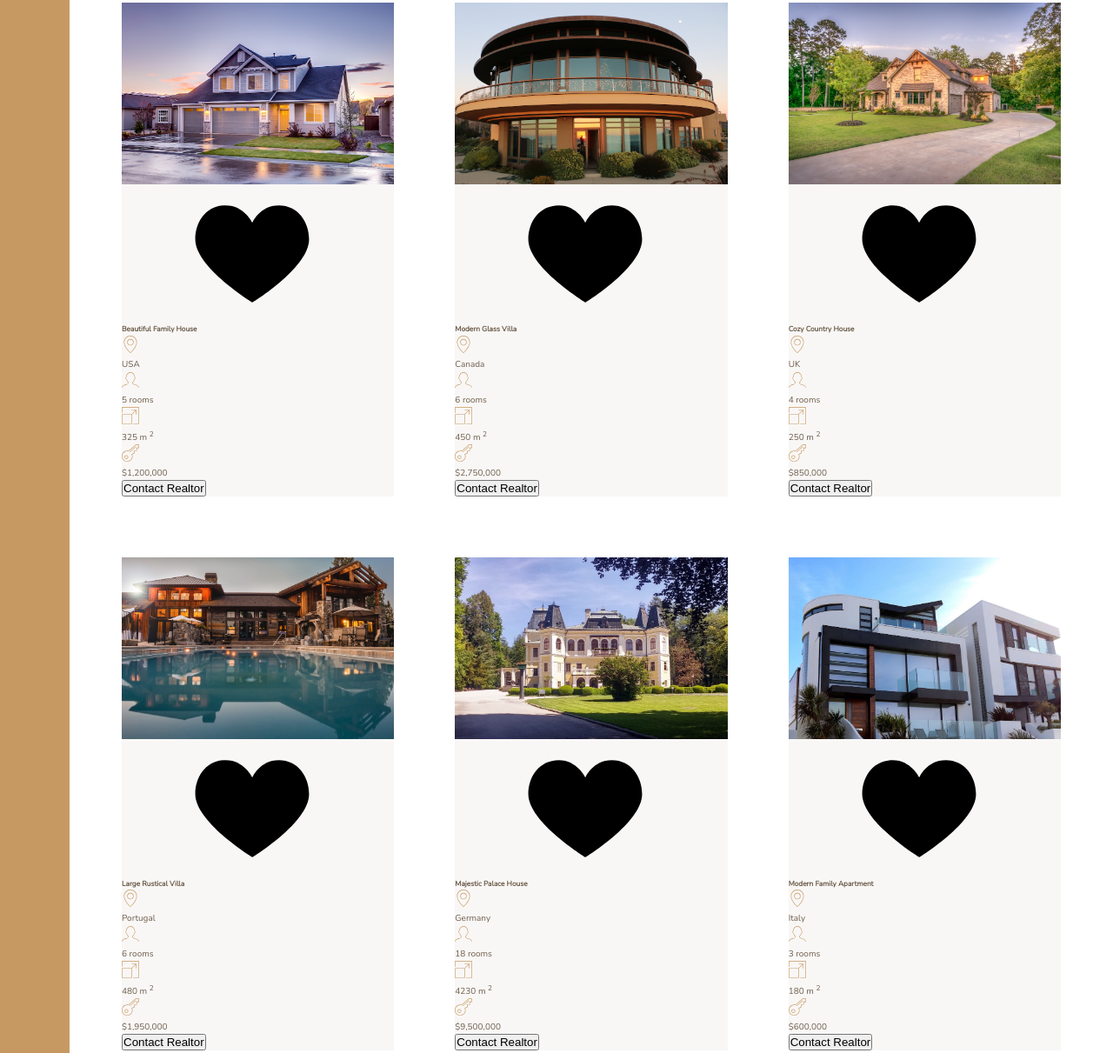
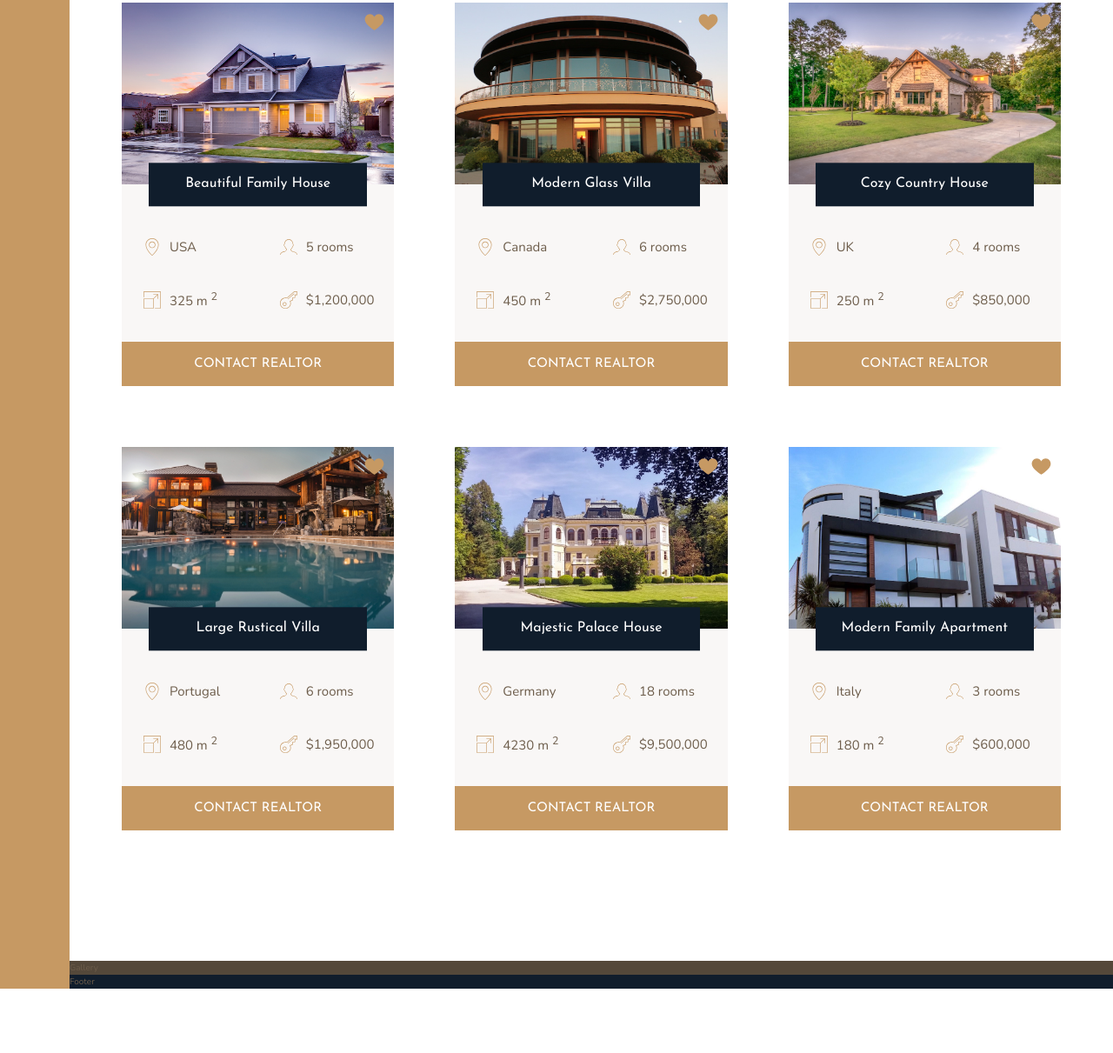
Before and after one commit to ViktorGeorgiev98/Nexter, a website: page index.html in a window 1280 px wide. Shown: the part 1967-3178 px from the top of the page at 87% size. After the commit the page ends 3104 px from the top, so only its background shows below. Drawn offline with nearby package versions, Linux system fonts and the light colour scheme.

Commit message:
finished the homes section

```diff
--- a/index.html
+++ b/index.html
@@ -92,7 +92,7 @@
             <p class="story__text">
                 Lorem ipsum dolor sit amet consectetur adipisicing elit. Explicabo alias a aspernatur! Minus quas nihil repudiandae. Quasi maxime sed placeat quisquam esse.
             </p>
-            <button class="btn">Find your own home</button>
+            <button class="btn btn--main">Find your own home</button>
         </div>
 
         <section class="homes">
@@ -126,7 +126,7 @@
                     </svg>
                     <p>$1,200,000</p>
                 </div>
-                <button class="cta">Contact Realtor</button>
+                <button class="btn home__btn">Contact Realtor</button>
             </div>
             <div class="home">
                 <img src="img/house-2.jpeg" alt="Home" class="home__img">
@@ -158,7 +158,7 @@
                     </svg>
                     <p>$2,750,000</p>
                 </div>
-                <button class="cta">Contact Realtor</button>
+                <button class="btn home__btn">Contact Realtor</button>
             </div>
             <div class="home">
                 <img src="img/house-3.jpeg" alt="Home" class="home__img">
@@ -190,7 +190,7 @@
                     </svg>
                     <p>$850,000</p>
                 </div>
-                <button class="cta">Contact Realtor</button>
+                <button class="btn home__btn">Contact Realtor</button>
             </div>
             <div class="home">
                 <img src="img/house-4.jpeg" alt="Home" class="home__img">
@@ -222,7 +222,7 @@
                     </svg>
                     <p>$1,950,000</p>
                 </div>
-                <button class="cta">Contact Realtor</button>
+                <button class="btn home__btn">Contact Realtor</button>
             </div>
             <div class="home">
                 <img src="img/house-5.jpeg" alt="Home" class="home__img">
@@ -254,7 +254,7 @@
                     </svg>
                     <p>$9,500,000</p>
                 </div>
-                <button class="cta">Contact Realtor</button>
+                <button class="btn home__btn">Contact Realtor</button>
             </div>
             <div class="home">
                 <img src="img/house-6.jpeg" alt="Home" class="home__img">
@@ -286,7 +286,7 @@
                     </svg>
                     <p>$600,000</p>
                 </div>
-                <button class="cta">Contact Realtor</button>
+                <button class="btn home__btn">Contact Realtor</button>
             </div>
         </section>
 
--- a/sass/_homes.scss
+++ b/sass/_homes.scss
@@ -9,31 +9,67 @@
 
 .home {
     background-color: $color-grey-light-1;
+    display: grid;
+    grid-template-columns: repeat(2, 1fr);
+    row-gap: 3.5rem;
 
     &__img {
         width: 100%;
+        grid-row: 1 / 2;
+        grid-column: 1 / -1;
+        z-index: 1;
     }
 
     &__like {
-
+        grid-row: 1 / 2;
+        grid-column: 2 / 3;
+        fill: $color-primary;
+        height: 2.5rem;
+        width: 2.5rem;
+        z-index: 2;
+        justify-self: end; // align it to the end of the element, top right
+        margin: 1rem;
     }
 
     &__name {
+        grid-row: 1 / 2;
+        grid-column: 1 / -1;
+        z-index: 3;
+        font-family: $font-display;
+        font-size: 1.6rem;
+        text-align: center;
+        padding: 1.25rem;
+        background-color: $color-secondary;
+        color: #fff;
+        font-weight: 400;
+        width: 80%;
+        justify-self: center;
+        align-self: end;
+        transform: translateY(50%);
+    }
 
+    &__location,
+    &__rooms {
+        margin-top: 2.5rem;
     }
 
     &__location,
     &__rooms,
     &__area,
     &__price {
+        font-size: 1.5rem;
+        margin-left: 2.5rem;
+        display: flex;
+        align-items: center;
+        gap: 1rem;
         svg {
             fill: $color-primary;
             height: 2rem;
             width: 2rem;
         }
+    }
 
-        p {
-
-        }
+    &__btn {
+        grid-column: 1 / -1;
     }
 }
--- a/sass/_typography.scss
+++ b/sass/_typography.scss
@@ -57,6 +57,13 @@
 
     &:hover {
         background-color: $color-primary-dark;
+    }
+}
+
+.btn--main {
+    transition: all 0.3s;
+    &:hover {
+        background-color: $color-primary-dark;
         transform: scale(1.05);
     }
 
```
Also changed, not shown: css/style.css.
